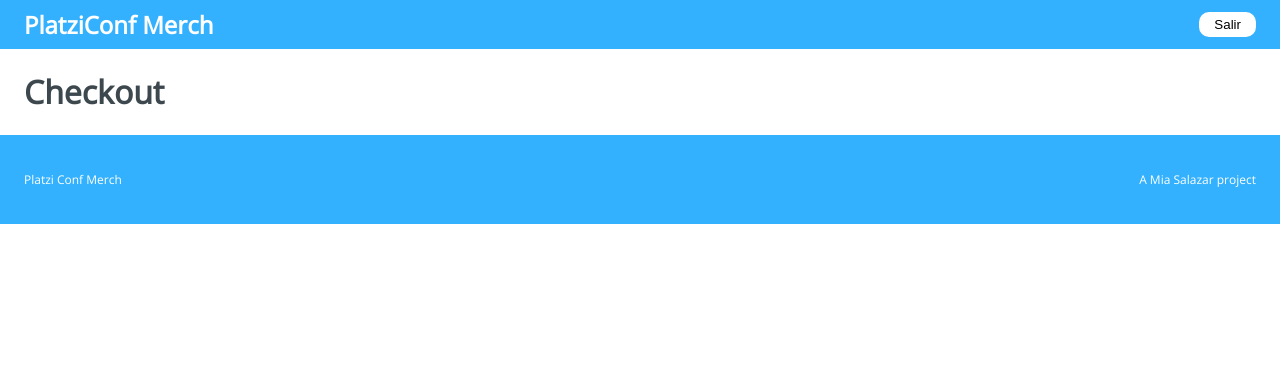
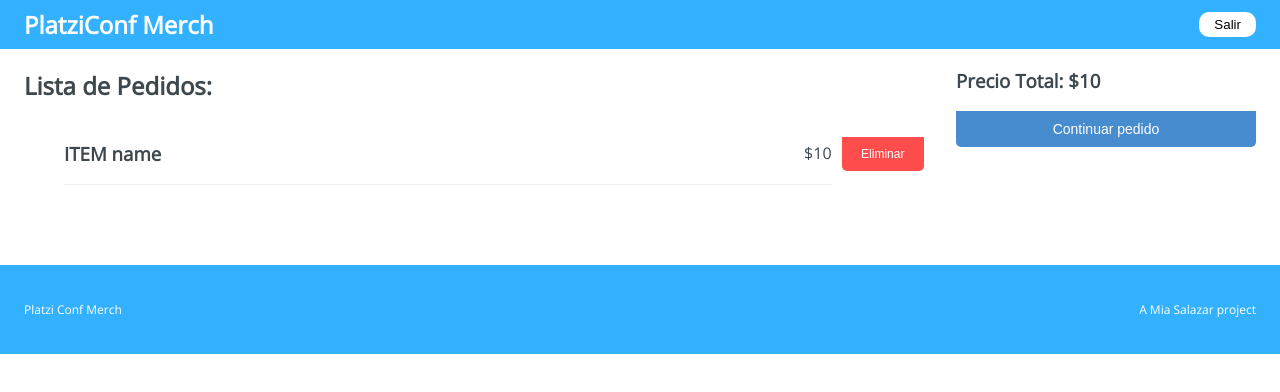
Before and after one commit to Mia-Salazar/paypal-shop, a React app: page /checkout in a window 1280 px wide. Shown: the top 392 px of the page. Built offline with nearby package versions, Linux system fonts and the light colour scheme.

Commit message:
Add checkout styles

```diff
--- a/src/pages/Checkout/Checkout.css
+++ b/src/pages/Checkout/Checkout.css
@@ -17,9 +17,17 @@
     cursor: pointer;
   }
   .Checkout-item button {
-    background-color: transparent;
-    border: none;
-    outline: none;
+    background: #FF4D4D;
+    color: white;
+    width: 90px;
+    padding: 10px;
+    border-radius: 0px 0px 5px 5px;
+    border: 0px;
+    outline: 0;
+    cursor: pointer;
+    font-size: 12px;
+    font-weight: 300;
+    margin-left: 10px;
   }
   .Checkout-element {
     display: flex;
@@ -33,23 +41,16 @@
   }
 
   .Checkout-sidebar button {
-    box-shadow: inset 0px 1px 0px 0px #bee2f9;
-      background: linear-gradient(to bottom, #63b8ee 5%, #468ccf 100%);
-      background-color: #63b8ee;
-      border-radius: 6px;
-      border: 1px solid #3866a3;
-      display: inline-block;
-      cursor: pointer;
-      color: #14396a;
-      font-family: Arial;
-      font-size: 15px;
-      font-weight: bold;
-      padding: 6px 24px;
-      text-decoration: none;
-      text-shadow: 0px 1px 0px #7cacde;
-      width: 100%;
-      display: block;
-      outline: none;
+    background: #468ccf;
+    color: white;
+    width: 100%;
+    padding: 10px;
+    border-radius: 0px 0px 5px 5px;
+    border: 0px;
+    outline: 0;
+    cursor: pointer;
+    font-size: 14px;
+    font-weight: 300;
   }
 
   a {
--- a/src/pages/Checkout/Checkout.jsx
+++ b/src/pages/Checkout/Checkout.jsx
@@ -4,7 +4,24 @@
 
 const Checkout = () => {
   return (
-    <h1>Checkout</h1>
+    <section className="Checkout">
+      <div className="Checkout-content">
+        <h2>Lista de Pedidos:</h2>
+        <ul>
+          <li className="Checkout-item">
+            <div className="Checkout-element">
+              <h3>ITEM name</h3>
+              <span>$10</span>
+            </div>
+            <button type="button">Eliminar</button>
+          </li>
+        </ul>
+      </div>
+      <div className="Checkout-sidebar">
+        <h3>Precio Total: $10</h3>
+        <button type="button">Continuar pedido</button>
+      </div>
+    </section>
   );
 }
 
```
